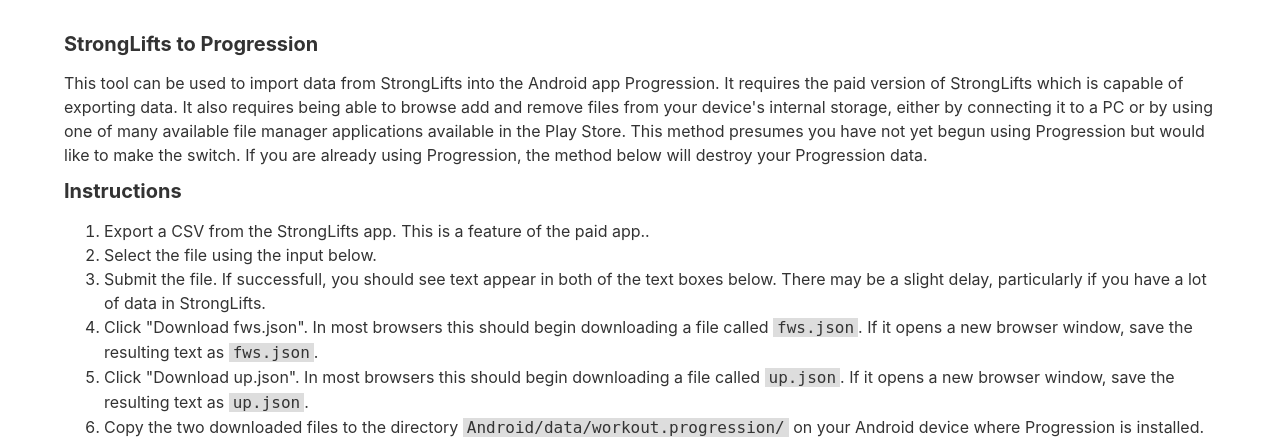
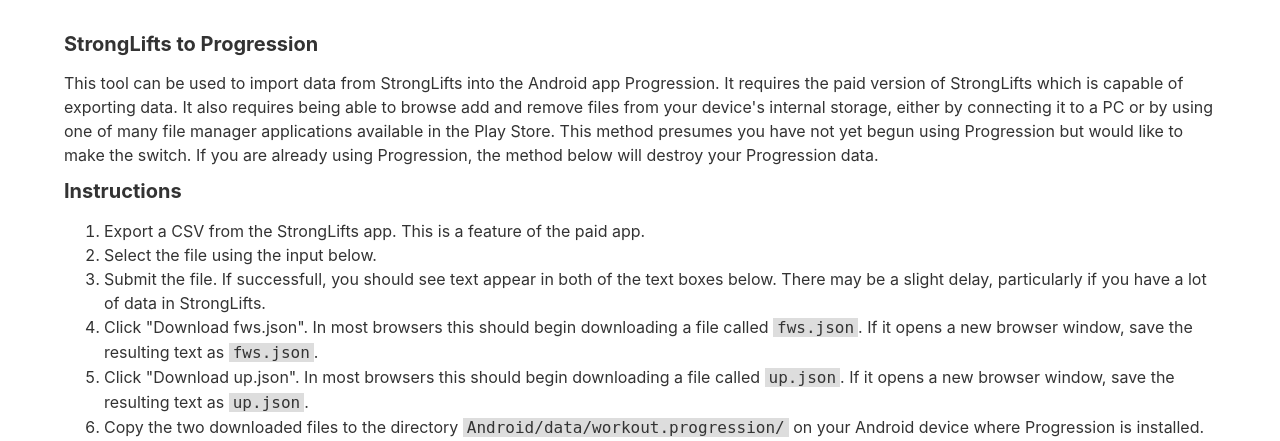
Before and after one commit to davejtoews/stronglifts-to-progression, a PHP site: page / in a window 1280 px wide. Shown: the top 441 px of the page. Run offline with PHP 8.4, Linux system fonts and the light colour scheme.

Commit message:
Fix typos

```diff
--- a/index.php
+++ b/index.php
@@ -15,11 +15,11 @@
     <body>
 		<h1>StrongLifts to Progression</h1>
 
-		<p>This tool can be used to import data from StrongLifts into the Android app Progression. It requires the paid version of StrongLifts which is capable of exporting data. It also requires being able to browse add and remove files from your device's internal storage, either by connecting it to a PC or by using one of many available file manager applications available in the Play Store. This method presumes you have not yet begun using Progression but would like to make the switch. If you are already using Progression, the method below will destroy your Progression data.</p>
+		<p>This tool can be used to import data from StrongLifts into the Android app Progression. It requires the paid version of StrongLifts which is capable of exporting data. It also requires being able to browse add and remove files from your device's internal storage, either by connecting it to a PC or by using one of many file manager applications available in the Play Store. This method presumes you have not yet begun using Progression but would like to make the switch. If you are already using Progression, the method below will destroy your Progression data.</p>
 
 		<h2>Instructions</h2>
 		<ol>
-			<li>Export a CSV from the StrongLifts app. This is a feature of the paid app..</li>
+			<li>Export a CSV from the StrongLifts app. This is a feature of the paid app.</li>
 			<li>Select the file using the input below.</li>
 			<li>Submit the file. If successfull, you should see text appear in both of the text boxes below. There may be a slight delay, particularly if you have a lot of data in StrongLifts.</li>
 			<li>Click "Download fws.json". In most browsers this should begin downloading a file called <code>fws.json</code>. If it opens a new browser window, save the resulting text as <code>fws.json</code>.</li>
```
